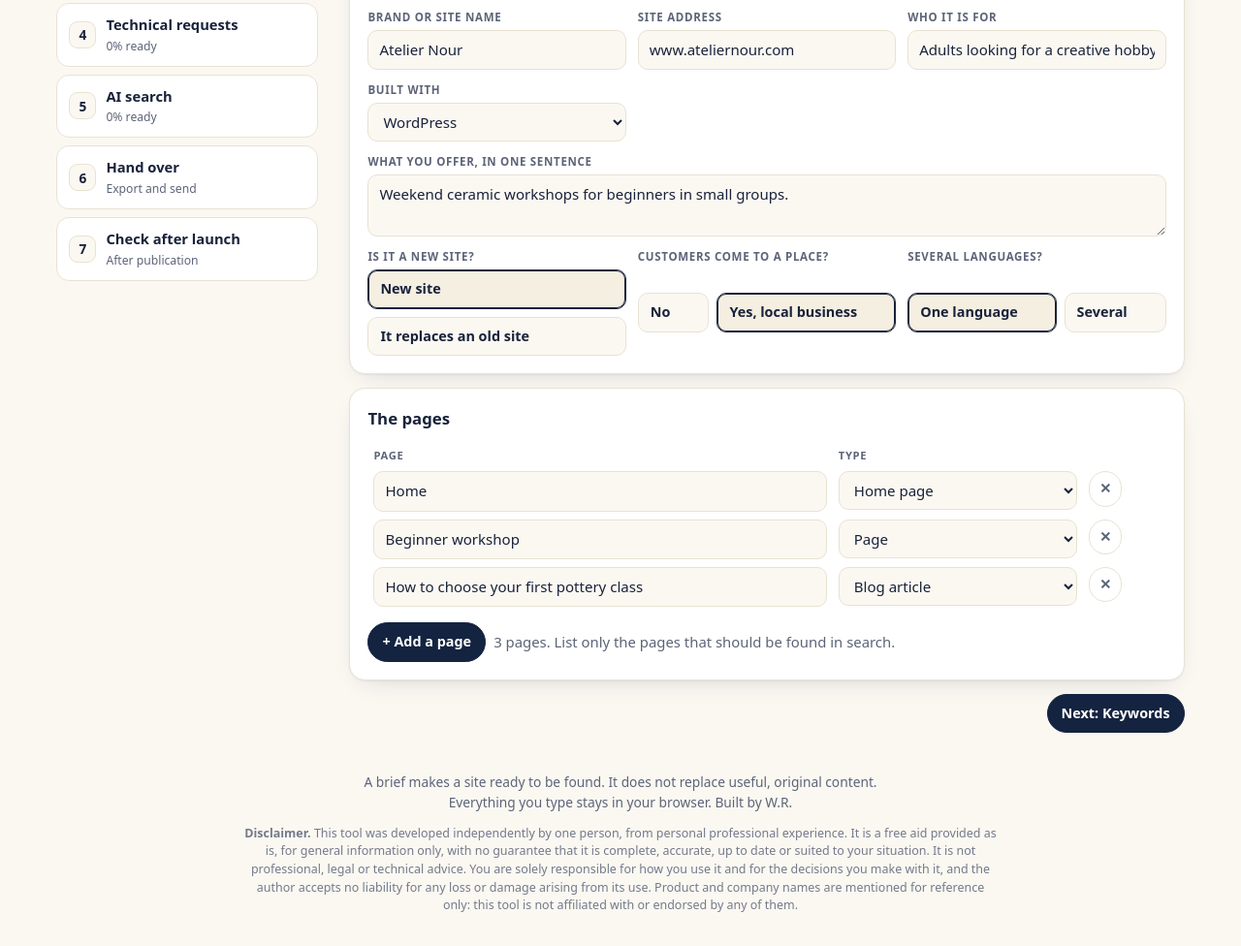
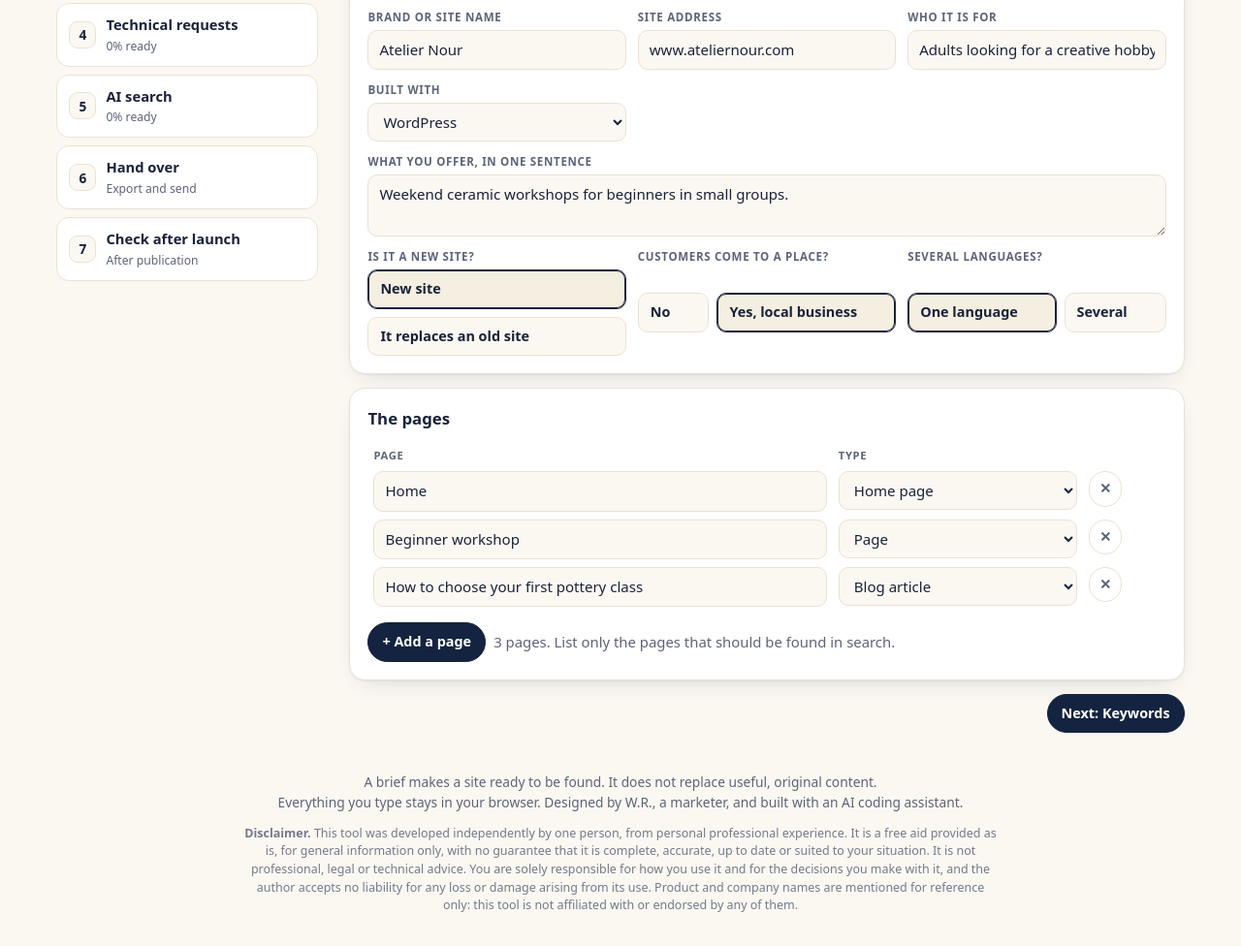
Before and after one commit to rechidwahiba-cell/visibility-brief, a plain HTML site: page index.html in a window 1280 px wide. Shown: the part 457-1433 px from the top of the page at 97% size. Drawn offline with Linux system fonts and the light colour scheme.

Commit message:
Say on the page that the tool was built with an AI assistant
Co-Authored-By: Claude Fable 5.2 <noreply@anthropic.com>

```diff
--- a/index.html
+++ b/index.html
@@ -133,7 +133,7 @@ footer{margin:40px 0 32px;text-align:center;color:var(--mute);font-size:.86rem}
   <section id="main" aria-live="polite"></section>
 </div></main>
 
-<footer><div class="wrap">A brief makes a site ready to be found. It does not replace useful, original content.<br>Everything you type stays in your browser. Built by W.R.</div><p style="max-width:820px;margin:12px auto 0;padding:0 20px;font-size:.78rem;line-height:1.5;opacity:.85"><b>Disclaimer.</b> This tool was developed independently by one person, from personal professional experience. It is a free aid provided as is, for general information only, with no guarantee that it is complete, accurate, up to date or suited to your situation. It is not professional, legal or technical advice. You are solely responsible for how you use it and for the decisions you make with it, and the author accepts no liability for any loss or damage arising from its use. Product and company names are mentioned for reference only: this tool is not affiliated with or endorsed by any of them.</p>
+<footer><div class="wrap">A brief makes a site ready to be found. It does not replace useful, original content.<br>Everything you type stays in your browser. Designed by W.R., a marketer, and built with an AI coding assistant.</div><p style="max-width:820px;margin:12px auto 0;padding:0 20px;font-size:.78rem;line-height:1.5;opacity:.85"><b>Disclaimer.</b> This tool was developed independently by one person, from personal professional experience. It is a free aid provided as is, for general information only, with no guarantee that it is complete, accurate, up to date or suited to your situation. It is not professional, legal or technical advice. You are solely responsible for how you use it and for the decisions you make with it, and the author accepts no liability for any loss or damage arising from its use. Product and company names are mentioned for reference only: this tool is not affiliated with or endorsed by any of them.</p>
 </footer>
 
 <script>
```
